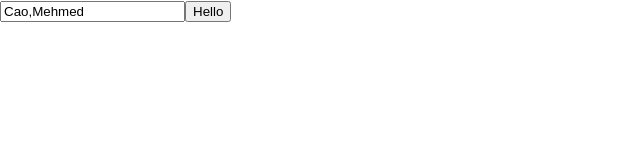
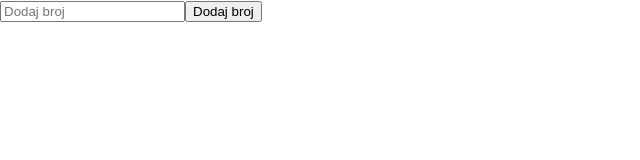
Before and after one commit to tajraab/REACT-2, a React (Create React App) app: page / in a window 1280 px wide. Shown: the top 160 px of the page, without its empty margins (0-640 px from the left). Built offline with nearby package versions, Linux system fonts and the light colour scheme.

Commit message:
nastavak

```diff
--- a/src/App.js
+++ b/src/App.js
@@ -55,16 +55,33 @@ function App() {
   // );
 
   /////////////////////////input/////////////////////////////////////////////////////////
-  const [inputValue, setInputValue] = useState("");
-  const [djak, setDjak] = useState("Cao,Mehmed");
+
+  // const [inputValue, setInputValue] = useState("");
+  // const [djak, setDjak] = useState("Cao,Mehmed");
+  // return (
+  //   <div className="container">
+  //     <input
+  //       //type="text"
+  //       onChange={(e) => setDjak(e.target.value)}
+  //       value={djak}
+  //     />
+  //     <button onClick={() => alert(`Cao ${djak}`)}>Hello</button>
+  //   </div>
+  // );
+
+  const [brojevi, setBroj] = useState([12, 6, 35, 15, 21, 56, 82, 10]);
+  const [noviBroj, setNoviBroj] = useState(undefined);
+  console.log(brojevi);
   return (
     <div className="container">
       <input
-        //type="text"
-        onChange={(e) => setDjak(e.target.value)}
-        value={djak}
+        placeholder="Dodaj broj"
+        value={noviBroj}
+        onChange={(e) => setNoviBroj(e.target.value)}
       />
-      <button onClick={() => alert(`Cao ${djak}`)}>Hello</button>
+      <button onClick={() => setBroj((prev) => [...prev, noviBroj])}>
+        Dodaj broj
+      </button>
     </div>
   );
 }
```
